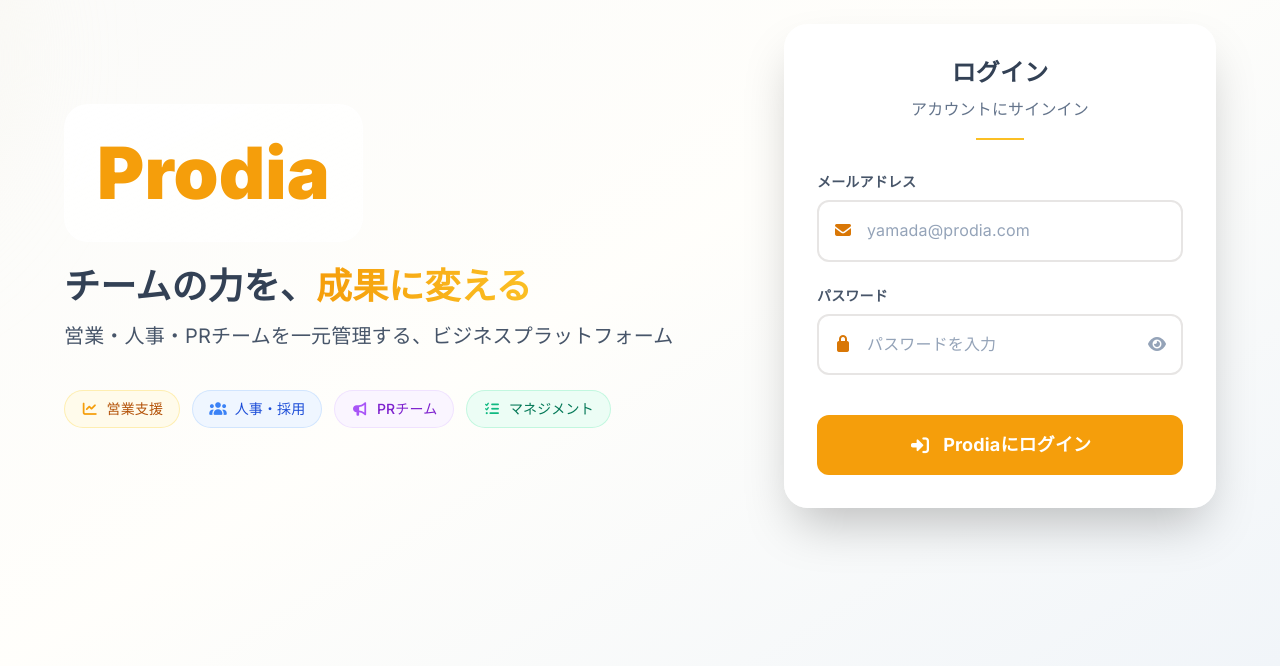
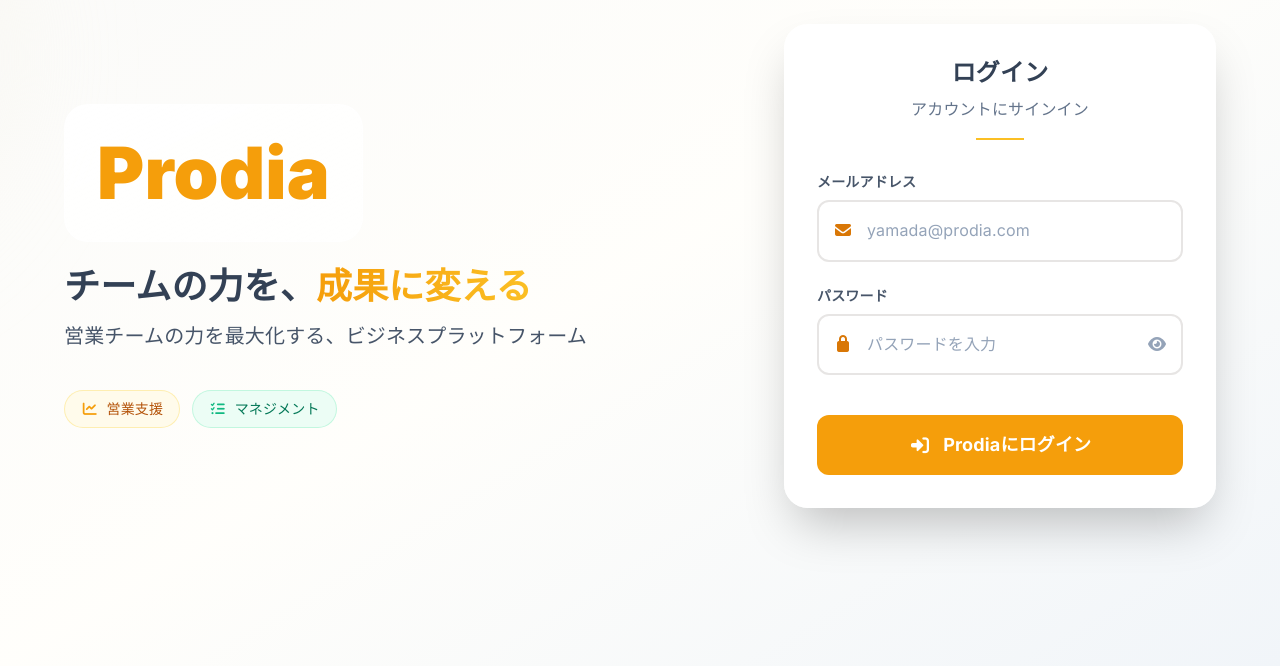
Before and after one commit to haayaatoo/my-app, a React (Create React App) app in the folder prodia-app/: page / in a window 1280 px wide. Shown: the part 134-800 px from the top of the page. Built offline with nearby package versions, Linux system fonts and the light colour scheme.

Commit message:
fix: タイトルをProdiaに変更、ログイン画面の文言とバッジを修正

```diff
--- a/prodia-app/public/index.html
+++ b/prodia-app/public/index.html
@@ -26,7 +26,7 @@
       work correctly both with client-side routing and a non-root public URL.
       Learn how to configure a non-root public URL by running `npm run build`.
     -->
-    <title>React App</title>
+    <title>Prodia</title>
   </head>
   <body>
     <noscript>You need to enable JavaScript to run this app.</noscript>
--- a/prodia-app/src/components/Login.jsx
+++ b/prodia-app/src/components/Login.jsx
@@ -122,7 +122,7 @@
                 <span className="bg-gradient-to-r from-amber-500 to-amber-400 bg-clip-text text-transparent">成果に変える</span>
               </h2>
               <p className="text-xl text-slate-600 max-w-2xl mx-auto lg:mx-0 animate-fadeInUp animate-delay-500">
-                営業・人事・PRチームを一元管理する、ビジネスプラットフォーム
+                営業チームの力を最大化する、ビジネスプラットフォーム
               </p>
             </div>
 
@@ -131,14 +131,6 @@
               <div className="flex items-center gap-2 px-4 py-2 bg-amber-50 border border-amber-200/60 rounded-full">
                 <i className="fas fa-chart-line text-amber-500 text-sm"></i>
                 <span className="text-sm font-medium text-amber-700">営業支援</span>
-              </div>
-              <div className="flex items-center gap-2 px-4 py-2 bg-blue-50 border border-blue-200/60 rounded-full">
-                <i className="fas fa-users text-blue-500 text-sm"></i>
-                <span className="text-sm font-medium text-blue-700">人事・採用</span>
-              </div>
-              <div className="flex items-center gap-2 px-4 py-2 bg-purple-50 border border-purple-200/60 rounded-full">
-                <i className="fas fa-bullhorn text-purple-500 text-sm"></i>
-                <span className="text-sm font-medium text-purple-700">PRチーム</span>
               </div>
               <div className="flex items-center gap-2 px-4 py-2 bg-emerald-50 border border-emerald-200/60 rounded-full">
                 <i className="fas fa-tasks text-emerald-500 text-sm"></i>
```
